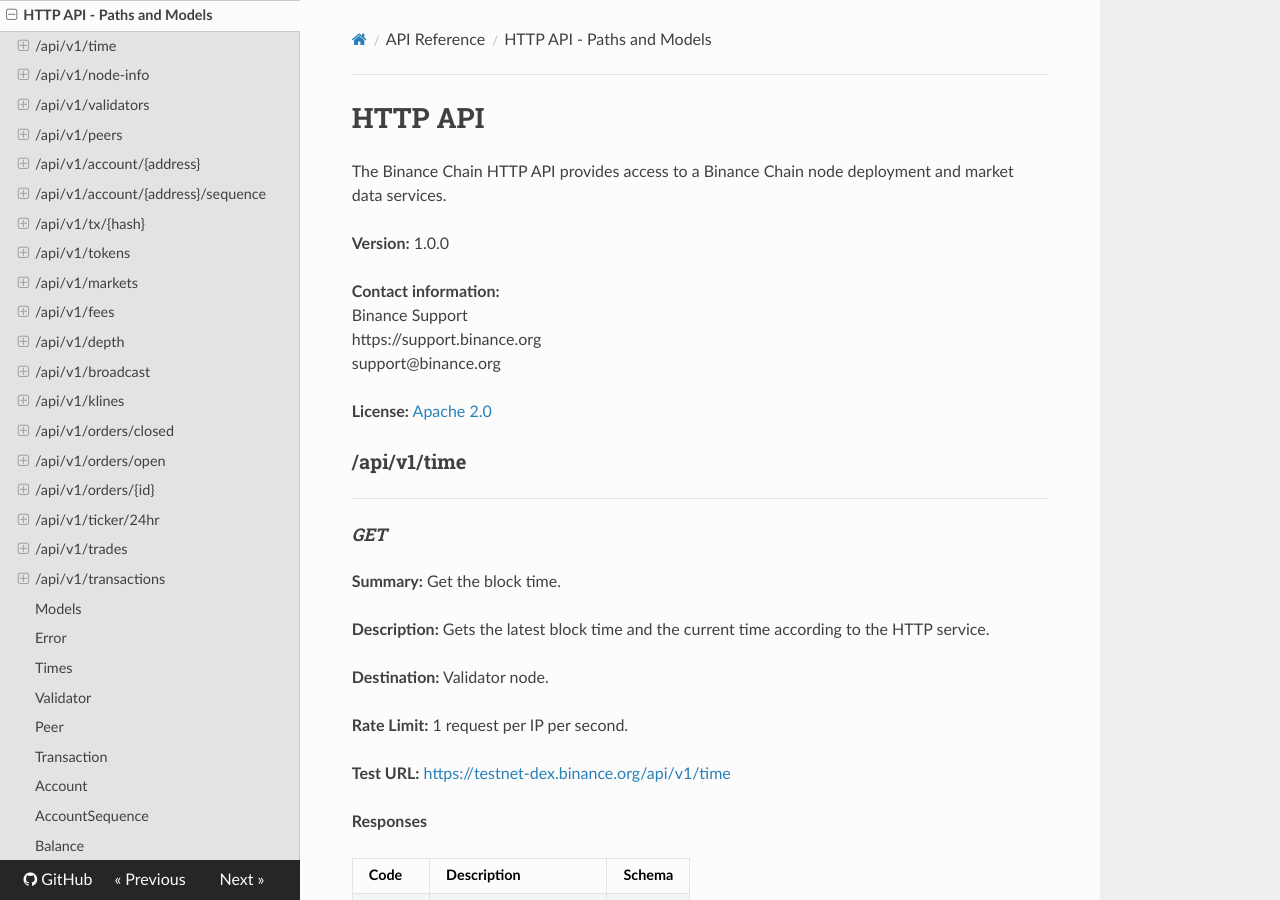
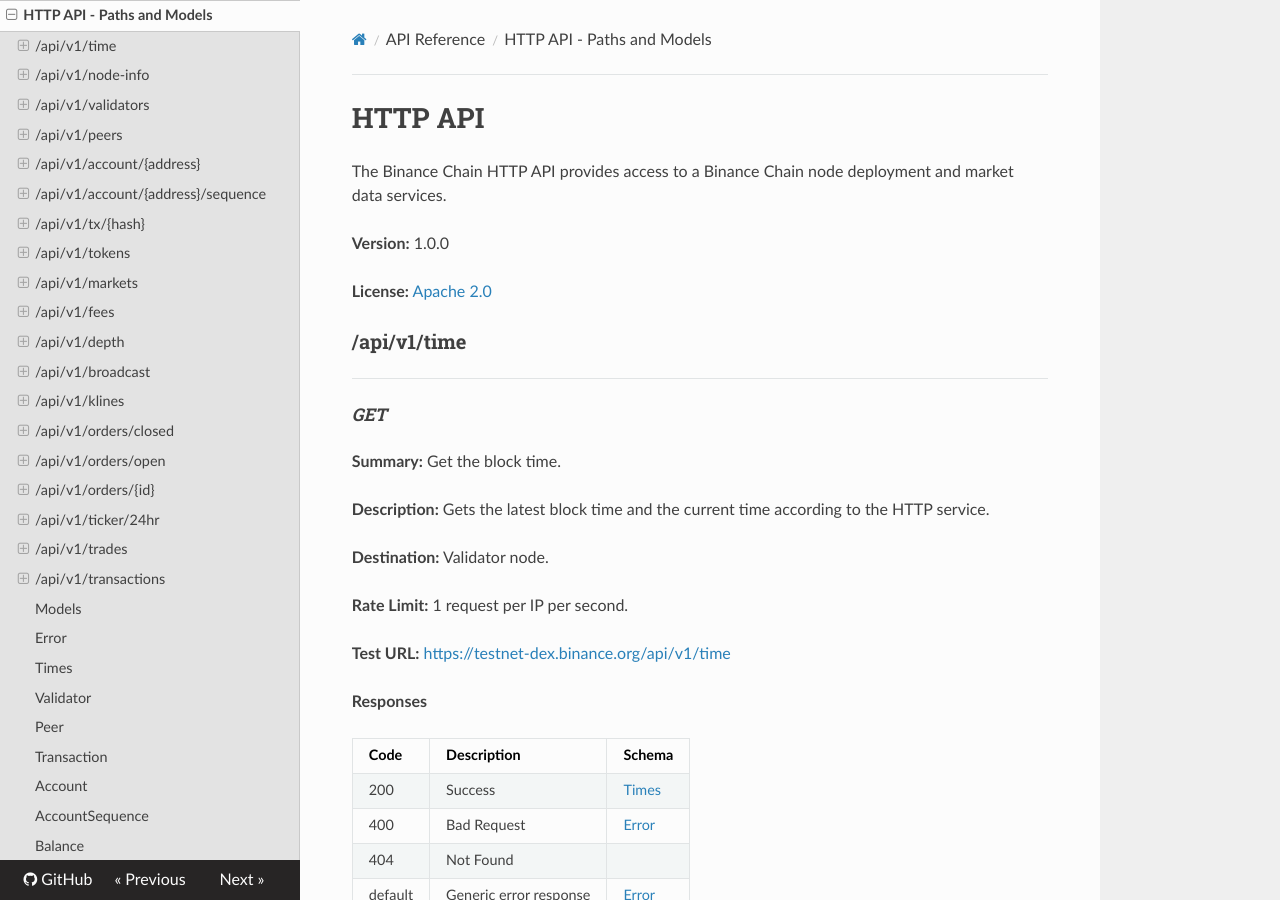
Before and after one commit to yash-sharma1/docs-site, an MkDocs documentation site: the page built from docs/api-reference/dex-api/paths.md, in a window 1280 px wide and 900 px high. Built offline with MkDocs 1.6.1, drawn with Linux system fonts in a browser that asks for light colours; nearby versions of some CDN libraries.

Commit message:
http docs: removed support bit

```diff
--- a/docs/api-reference/dex-api/paths.md
+++ b/docs/api-reference/dex-api/paths.md
@@ -3,11 +3,6 @@
 The Binance Chain HTTP API provides access to a Binance Chain node deployment and market data services.
 
 **Version:** 1.0.0
-
-**Contact information:**
-Binance Support
-https://support.binance.org
-support@binance.org
 
 **License:** [Apache 2.0](http://www.apache.org/licenses/LICENSE-2.0.html)
 
--- a/swagger.yml
+++ b/swagger.yml
@@ -3,10 +3,6 @@
   title: 'HTTP API'
   version: 1.0.0
   description: 'The Binance Chain HTTP API provides access to a Binance Chain node deployment and market data services.'
-  contact:
-    name: 'Binance Support'
-    email: 'support@binance.org'
-    url: 'https://support.binance.org'
   license:
     name: 'Apache 2.0'
     url: 'http://www.apache.org/licenses/LICENSE-2.0.html'
```
